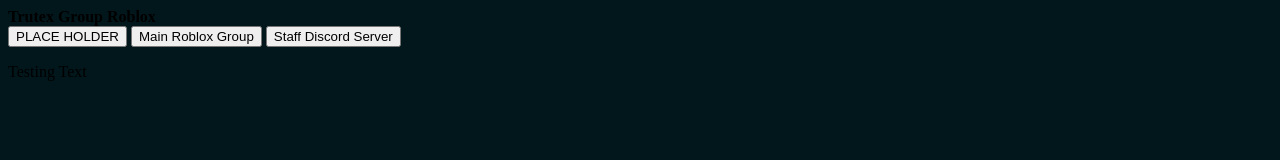
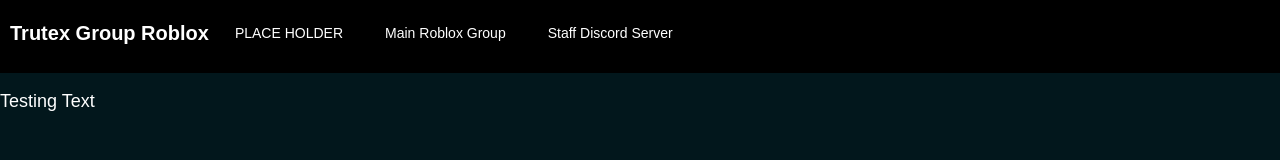
Before and after one commit to Trutex-Group/TrutexGroup, a plain HTML site: page index.html in a window 1280 px wide. Drawn offline with Linux system fonts and the light colour scheme.

Commit message:
Update index.html

```diff
--- a/index.html
+++ b/index.html
@@ -6,7 +6,54 @@
     <title>Trutex Group</title>
     <link rel="icon" href="favicon.ico" type="image/x-icon">
     <link rel="shortcut icon" href="favicon.ico" type="image/x-icon">
+    <style>
+	        html,
+        body {
+          margin: 0;
+}
 
+.banner {
+  background: #000000;
+  height: 65px;
+  display: flex;
+  align-items: center;
+  padding-bottom: 8px;
+}
+
+.banner__content {
+  padding: 10px;
+  max-width: 1000px;
+  display: flex;
+  align-items: center;
+  width: 100%;
+}
+
+.banner__text {
+  color: #FFFFFF;
+  font-family: 'Quicksand', sans-serif;
+  font-size: 20px;
+  line-height: 2.4;
+  margin: 0;
+}
+
+.banner__button {
+  color: #FFFFFF;
+  font-family: 'Quicksand', sans-serif;
+  font-size: 14px;
+  background: transparent;
+  padding: 8px 16px;
+  border: none;
+  border-radius: 4px;
+  cursor: pointer;
+  margin-left: 10px;
+}
+
+.Main__text {
+  color: #FFFFFF;
+  font-family: 'Quicksand', sans-serif;
+  font-size: 18px;
+}
+	</style>
 	<body style="background-color: rgb(2, 23, 28);">
     <div class="banner">
         <div class="banner__content">
```
